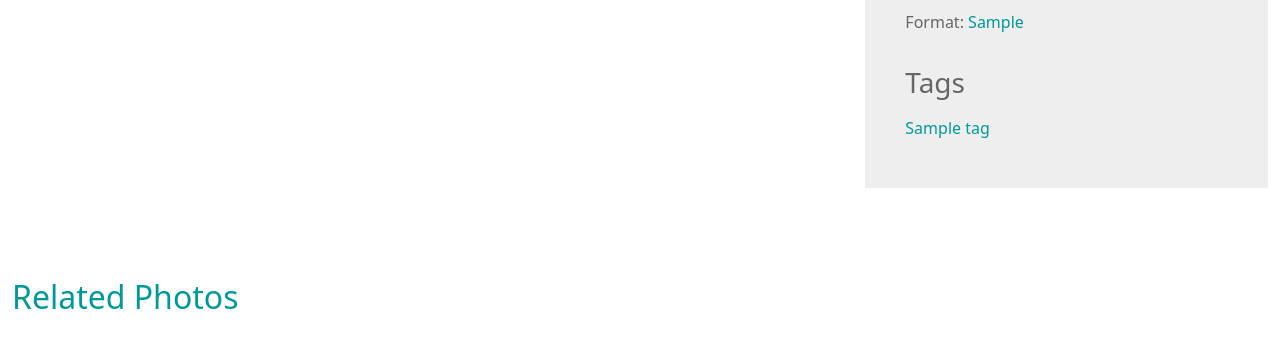
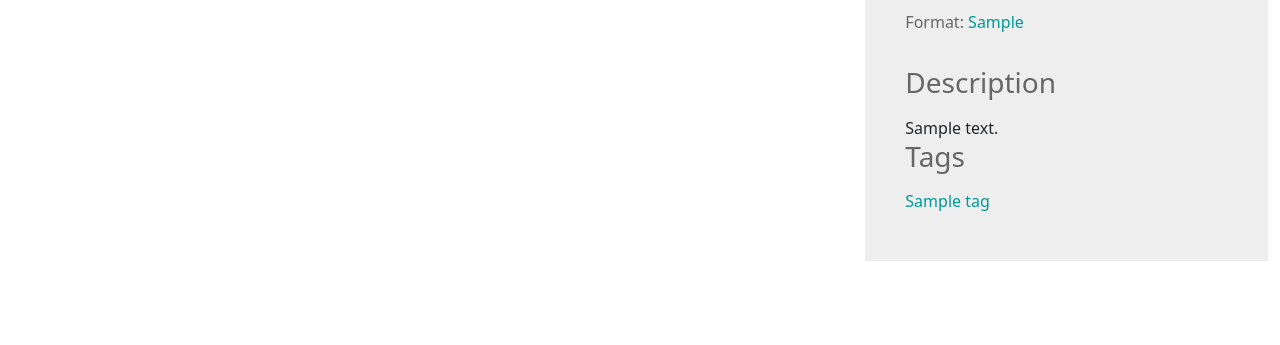
Before and after one commit to kikutan-day65/digital-contents-ecommerce, a Django app: template products/templates/products/detail.html in a window 1280 px wide. Shown: the part 699-1044 px from the top of the page. Run offline with Django 4.2, Linux system fonts and the light colour scheme; the template is opened without the code that fills it: most values are stand-ins (such as "Sample title", 1, 10 or a date in 2020); some libraries are stand-ins or nearby versions.

Commit message:
style: render a product description

```diff
--- a/products/templates/products/detail.html
+++ b/products/templates/products/detail.html
@@ -40,6 +40,9 @@
                     </div>
                 </div>
                 <div>
+                    <h3 class="tm-text-gray-dark mb-3">Description</h3>
+                    {{ product.product_description }}
+
                     <h3 class="tm-text-gray-dark mb-3">Tags</h3>
 
                     {% for tag in product.tags.all %}
```
